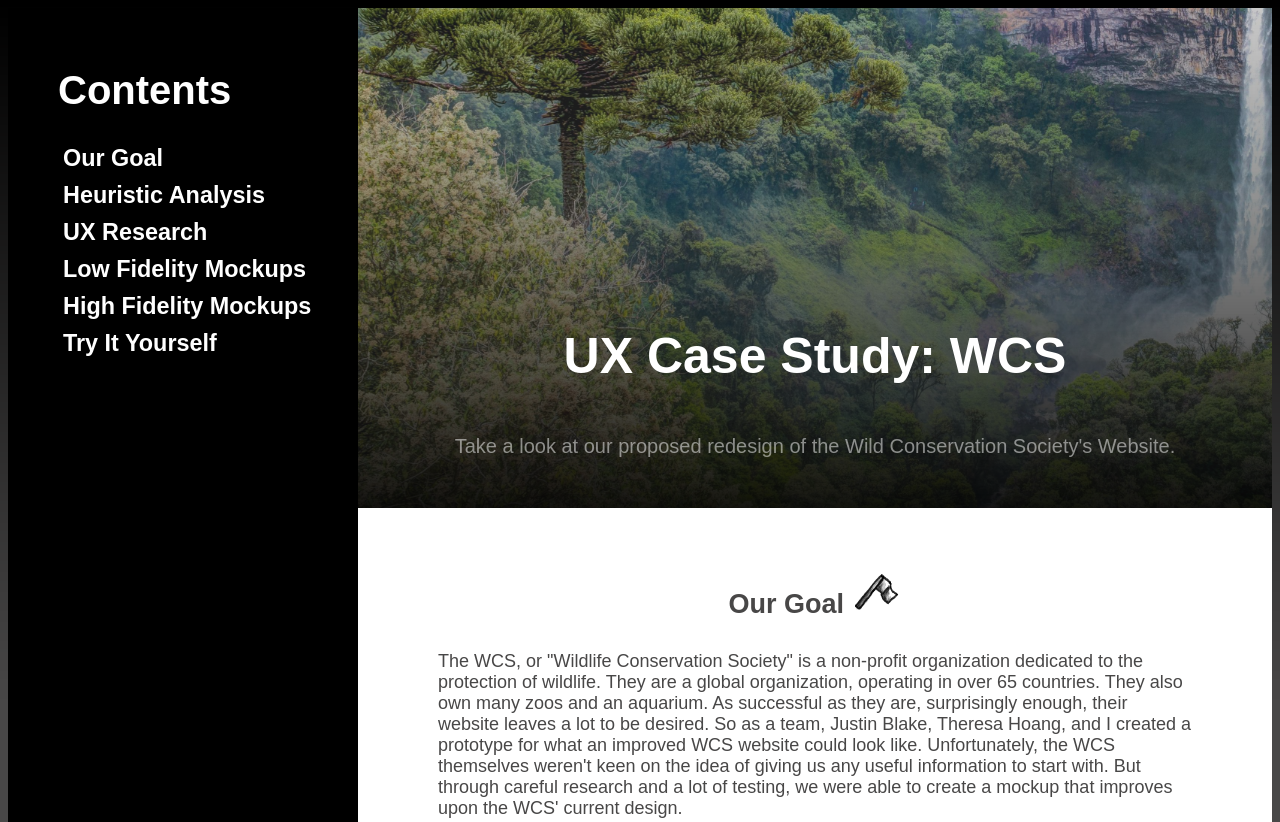
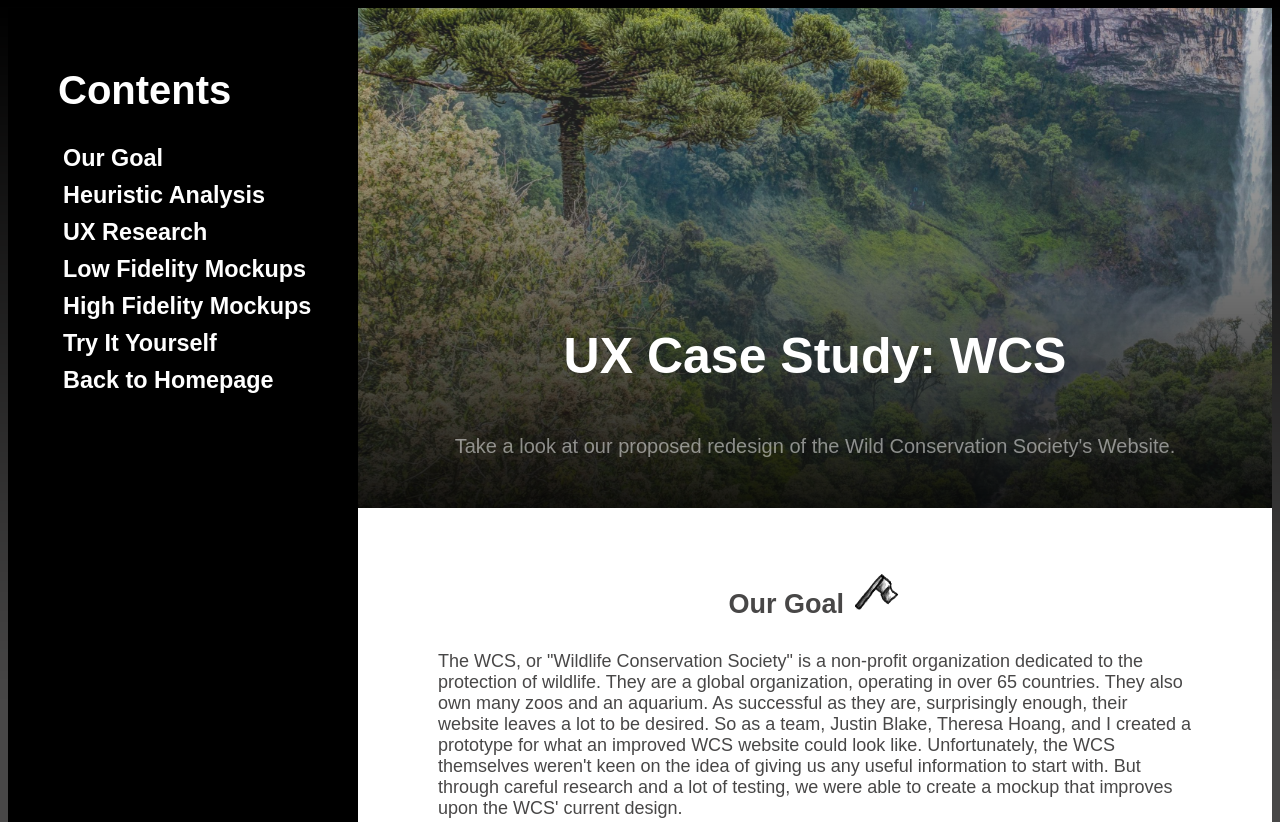
Before and after one commit to RamieShreim/case_studies, a plain HTML site: page index.html in a window 1280 px wide. Shown: the top 822 px of the page. Drawn offline with Linux system fonts and the light colour scheme; a web font is replaced by a local one.

Commit message:
homepage button

```diff
--- a/index.html
+++ b/index.html
@@ -53,6 +53,7 @@
 				<h3><a href="#lofi_mockups">Low Fidelity Mockups</a></h3>
 				<h3><a href="#hifi_mockups">High Fidelity Mockups</a></h3>
 				<h3><a href="#try_it">Try It Yourself</a></h3>
+				<h3><a href="https://ramieshreim.github.io">Back to Homepage</a></h3>
 
 			</div>
 
```
